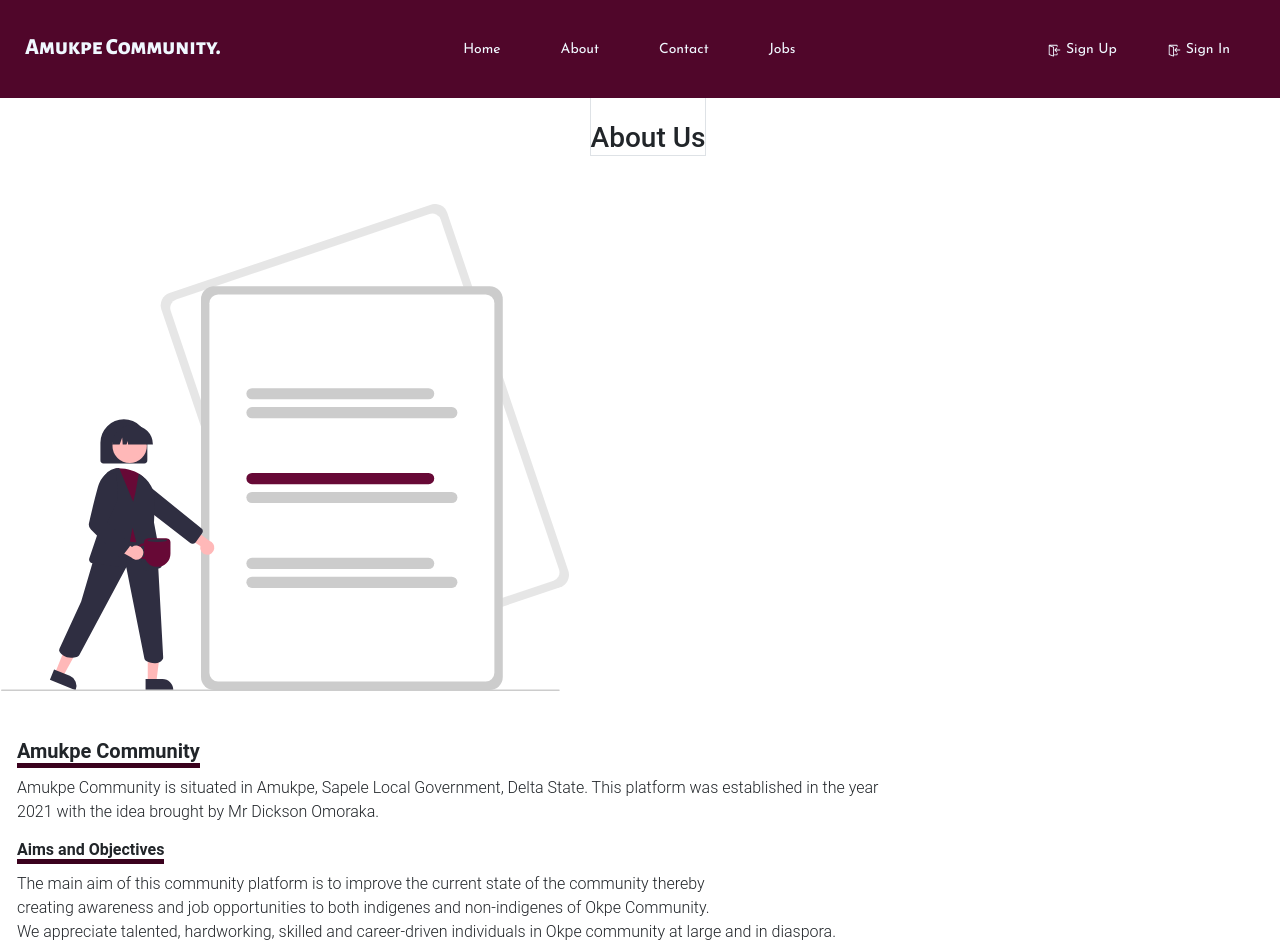
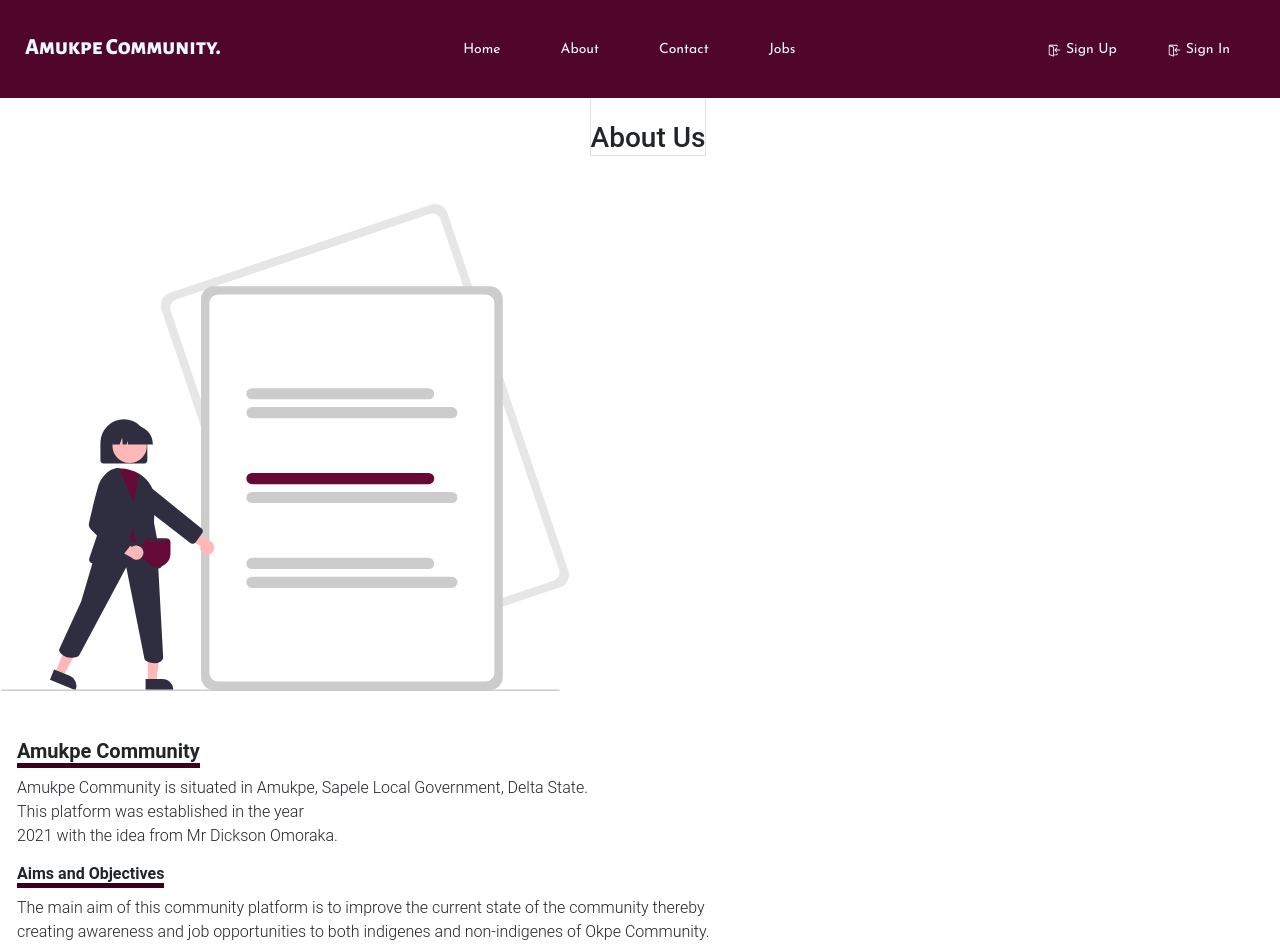
Before and after one commit to giffyonyinye/amukpe-project, a React (Create React App) app: page /about in a window 1280 px wide. Shown: the top 946 px of the page. Built offline with nearby package versions, Linux system fonts and the light colour scheme; a web font is replaced by a local one.

Commit message:
updated about page

```diff
--- a/src/pages/About.js
+++ b/src/pages/About.js
@@ -21,13 +21,13 @@ const AboutUs = () => {
 
                     <div  style={{paddingLeft:"1rem", paddingRight:"2rem", marginTop:"3rem"}}>
                         <h5 style={{fontWeight:"600",width:"fit-content", borderBottom:"5px solid #3a011d"}}>Amukpe Community</h5>
-                        <p>Amukpe Community is situated in Amukpe, Sapele Local Government, Delta State.
-                            This platform was established in the year<br/> 2021 with the idea brought by Mr Dickson  Omoraka.
+                        <p>Amukpe Community is situated in Amukpe, Sapele Local Government, Delta State. <br/>
+                            This platform was established in the year<br/> 2021 with the idea from Mr Dickson  Omoraka.
                         </p>
                         <h6 style={{fontWeight:"600",width:"fit-content", borderBottom:"5px solid #3a011d"}}>Aims and Objectives</h6>
                         <p>The main aim of this community platform is to improve the current state of the community thereby<br/> creating awareness
                             and job opportunities to both indigenes and non-indigenes of Okpe Community. <br/>
-                            We appreciate talented, hardworking, skilled and career-driven individuals in Okpe community at large and in diaspora. <br/>
+                            We appreciate talented, hardworking, skilled and career-driven individuals in Okpe community <br/> at large and in diaspora. <br/>
                             Our Objectives is to reduce the level of unemployment by creating job opportunities in the community. <br/>
                             The administrators of this platform stand as a voice to the the people of the community and beyond.<br/>
                             Oneness is Strength, Love and Progress.
```
